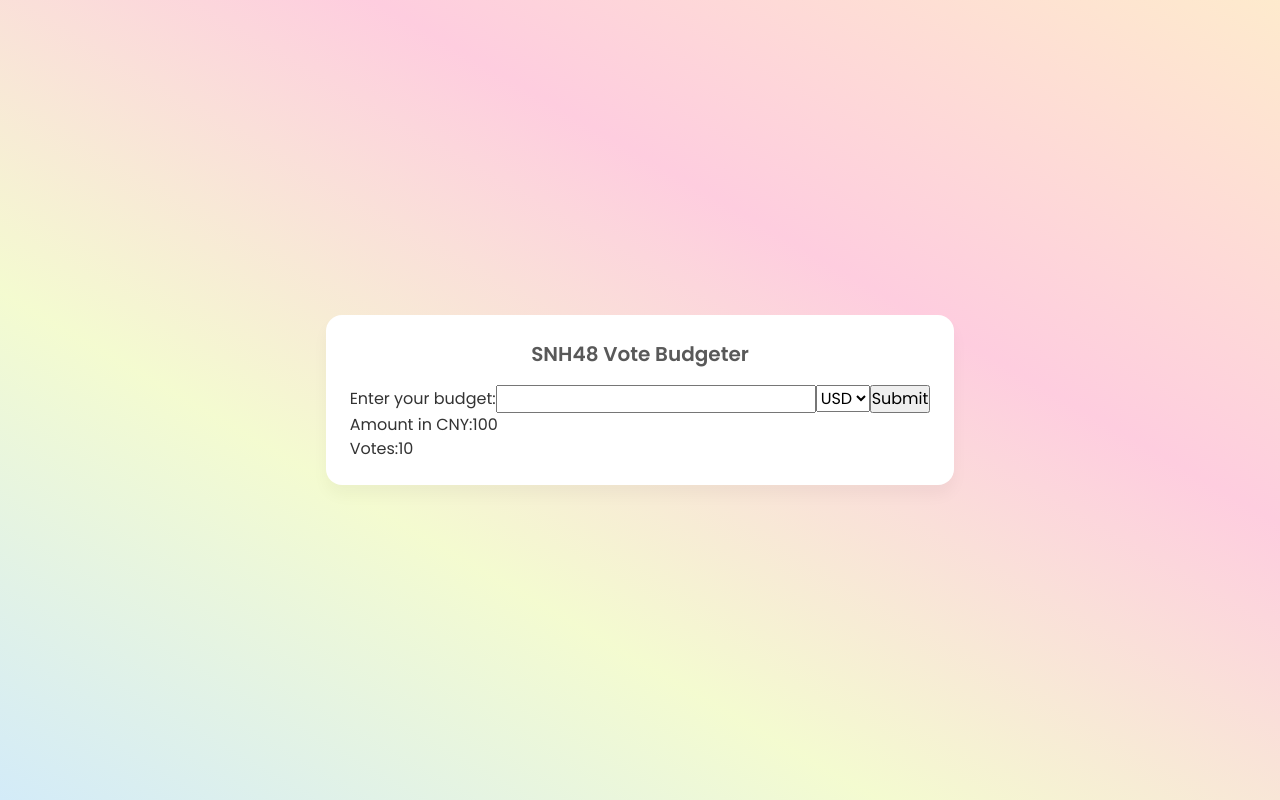
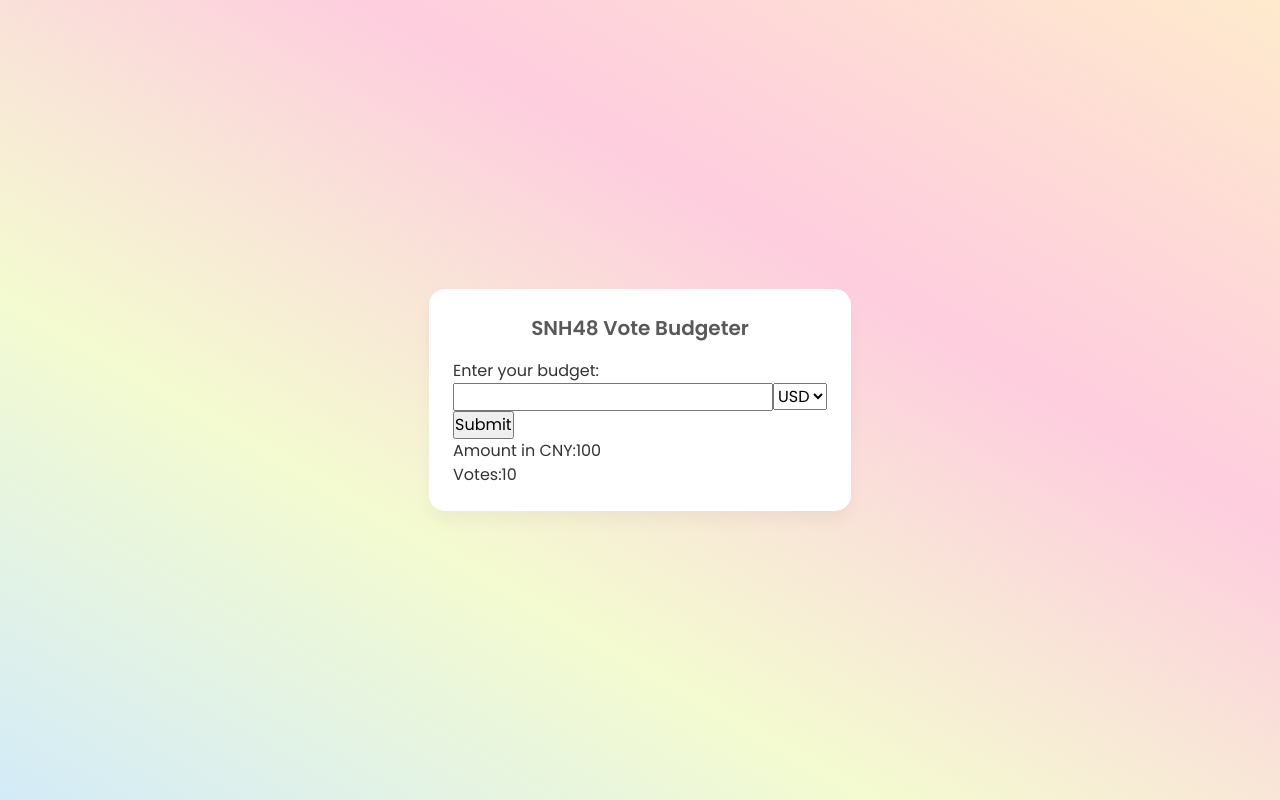
Before and after one commit to sheronimo/react-snh48g-budgeter-app, a React (Create React App) app: page / in a window 1280 px wide. Built offline with nearby package versions, Linux system fonts and the light colour scheme.

Commit message:
nest inputs in div

```diff
--- a/src/App.js
+++ b/src/App.js
@@ -10,12 +10,14 @@
 	return (
 		<div className='card'>
 			<h1 className='title'>SNH48 Vote Budgeter</h1>
-			<form>
+			<form className='form'>
 				<label>Enter your budget:</label>
-				<input type='number'></input>
-				<select>
-					<option>USD</option>
-				</select>
+				<div className='input-group'>
+					<input type='number'></input>
+					<select>
+						<option>USD</option>
+					</select>
+				</div>
 				<button type='submit'>Submit</button>
 			</form>
 			<ul className='results'>
```
